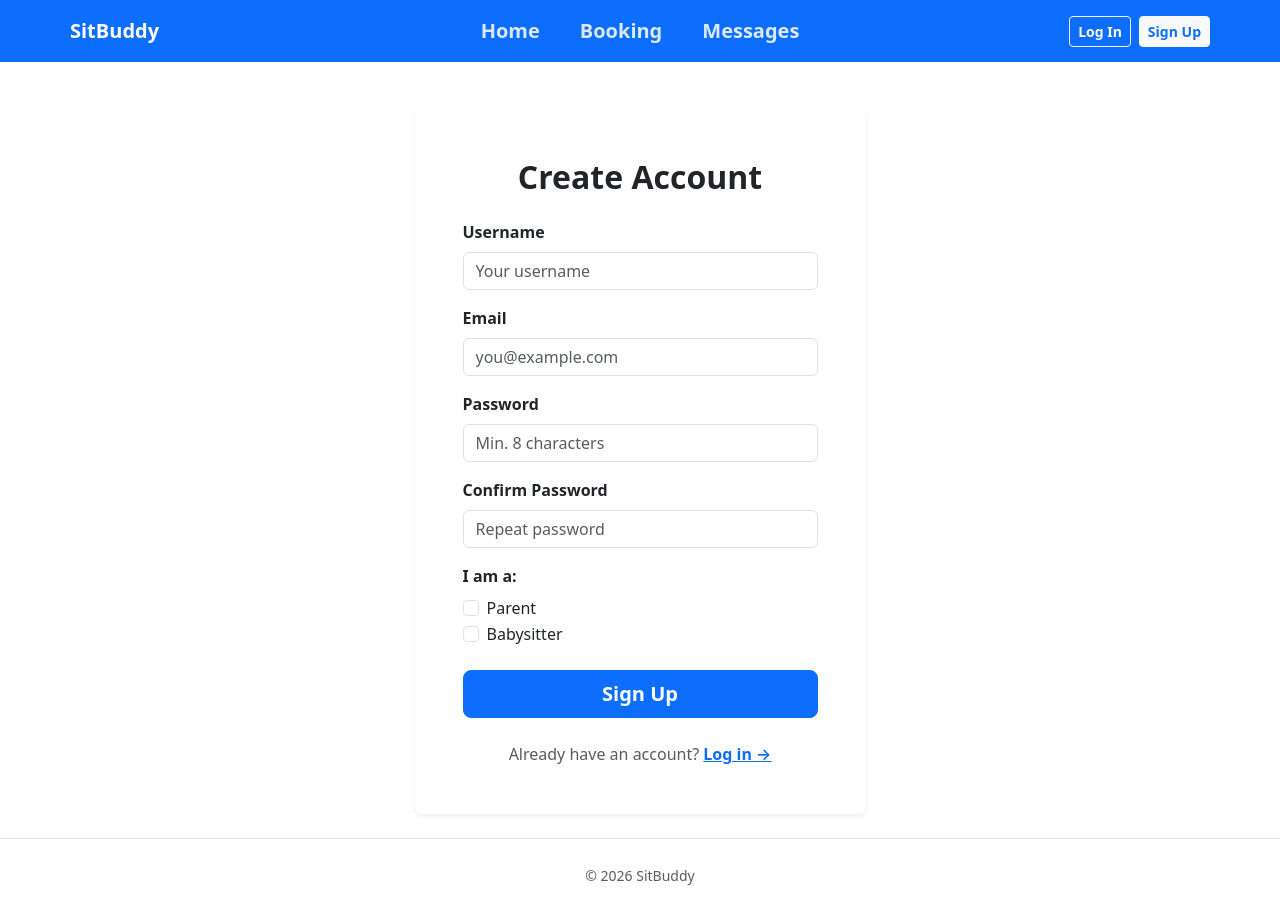
After one commit to christineoen/CITS5505-Group-Project, a Flask app: page /auth/signup in a window 1280 px wide. The commit adds this page. Run offline with Flask 3, Linux system fonts and the light colour scheme.

Commit message:
add login and signup flow

```diff
--- a/app.py
+++ b/app.py
@@ -21,7 +21,9 @@ def create_app():
         return db.session.get(User, int(user_id))
 
     from routes.main import main_bp
+    from routes.auth import auth_bp
     app.register_blueprint(main_bp)
+    app.register_blueprint(auth_bp)
 
     with app.app_context():
         db.create_all()
--- /dev/null
+++ b/forms.py
@@ -0,0 +1,35 @@
+from flask_wtf import FlaskForm
+from wtforms import StringField, PasswordField, BooleanField, SubmitField, EmailField
+from wtforms.validators import DataRequired, Email, EqualTo, Length, ValidationError
+from models.user import User
+
+
+class RegistrationForm(FlaskForm):
+    username = StringField("Username", validators=[DataRequired(), Length(2, 64)])
+    email = EmailField("Email", validators=[DataRequired(), Email()])
+    password = PasswordField("Password", validators=[DataRequired(), Length(min=8)])
+    confirm_password = PasswordField(
+        "Confirm Password", validators=[DataRequired(), EqualTo("password", message="Passwords must match.")]
+    )
+    is_parent = BooleanField("Parent")
+    is_babysitter = BooleanField("Babysitter")
+    submit = SubmitField("Sign Up")
+
+    def validate_email(self, field):
+        if User.query.filter_by(email=field.data).first():
+            raise ValidationError("Email is already registered.")
+
+    def validate_username(self, field):
+        if User.query.filter_by(username=field.data).first():
+            raise ValidationError("Username is already taken.")
+
+    def validate_is_parent(self, field):
+        if not field.data and not self.is_babysitter.data:
+            raise ValidationError("Please select at least one role.")
+
+
+class LoginForm(FlaskForm):
+    email = EmailField("Email", validators=[DataRequired(), Email()])
+    password = PasswordField("Password", validators=[DataRequired()])
+    remember = BooleanField("Remember me")
+    submit = SubmitField("Log In")
--- /dev/null
+++ b/routes/auth.py
@@ -0,0 +1,55 @@
+from flask import Blueprint, render_template, redirect, url_for, flash, request
+from flask_login import login_user, logout_user, login_required, current_user
+from urllib.parse import urlparse
+from models import db
+from models.user import User
+from models.babysitter_profile import BabysitterProfile
+from models.parent_profile import ParentProfile
+from forms import RegistrationForm, LoginForm
+
+auth_bp = Blueprint("auth", __name__, url_prefix="/auth")
+
+
+@auth_bp.route("/signup", methods=["GET", "POST"])
+def signup():
+    if current_user.is_authenticated:
+        return redirect(url_for("main.index"))
+    form = RegistrationForm()
+    if form.validate_on_submit():
+        user = User(username=form.username.data, email=form.email.data)
+        user.set_password(form.password.data)
+        db.session.add(user)
+        db.session.flush()
+        if form.is_parent.data:
+            db.session.add(ParentProfile(user_id=user.id))
+        if form.is_babysitter.data:
+            db.session.add(BabysitterProfile(user_id=user.id))
+        db.session.commit()
+        login_user(user)
+        return redirect(url_for("main.index"))
+    return render_template("auth/signup.html", form=form)
+
+
+@auth_bp.route("/login", methods=["GET", "POST"])
+def login():
+    if current_user.is_authenticated:
+        return redirect(url_for("main.index"))
+    form = LoginForm()
+    if form.validate_on_submit():
+        user = User.query.filter_by(email=form.email.data).first()
+        if user and user.check_password(form.password.data):
+            login_user(user, remember=form.remember.data)
+            next_page = request.args.get("next")
+            # Guard against open redirect
+            if next_page and urlparse(next_page).netloc:
+                next_page = None
+            return redirect(next_page or url_for("main.index"))
+        flash("Invalid email or password.", "danger")
+    return render_template("auth/login.html", form=form)
+
+
+@auth_bp.route("/logout")
+@login_required
+def logout():
+    logout_user()
+    return redirect(url_for("main.index"))
--- a/routes/main.py
+++ b/routes/main.py
@@ -1,4 +1,5 @@
 from flask import Blueprint, render_template
+from flask_login import login_required
 
 main_bp = Blueprint("main", __name__)
 
@@ -11,9 +12,11 @@ def about():
     return render_template("about.html")
 
 @main_bp.route("/booking")
+@login_required
 def booking():
     return render_template("booking.html")
 
 @main_bp.route("/messages")
+@login_required
 def messages():
     return render_template("messages.html")
--- /dev/null
+++ b/templates/auth/signup.html
@@ -0,0 +1,84 @@
+{% extends "base.html" %}
+
+{% block title %}Sign Up – SitBuddy{% endblock %}
+
+{% block content %}
+<div class="row justify-content-center">
+    <div class="col-sm-10 col-md-7 col-lg-5">
+        <div class="card shadow-sm border-0 mt-4">
+            <div class="card-body p-4 p-md-5">
+                <h2 class="card-title text-center mb-4 fw-bold">Create Account</h2>
+
+                {% with messages = get_flashed_messages(with_categories=true) %}
+                    {% for category, message in messages %}
+                        <div class="alert alert-{{ category }} alert-dismissible fade show" role="alert">
+                            {{ message }}
+                            <button type="button" class="btn-close" data-bs-dismiss="alert"></button>
+                        </div>
+                    {% endfor %}
+                {% endwith %}
+
+                <form method="POST" novalidate>
+                    {{ form.hidden_tag() }}
+
+                    <div class="mb-3">
+                        {{ form.username.label(class="form-label fw-semibold") }}
+                        {{ form.username(class="form-control" + (" is-invalid" if form.username.errors else ""), placeholder="Your username") }}
+                        {% for error in form.username.errors %}
+                            <div class="invalid-feedback">{{ error }}</div>
+                        {% endfor %}
+                    </div>
+
+                    <div class="mb-3">
+                        {{ form.email.label(class="form-label fw-semibold") }}
+                        {{ form.email(class="form-control" + (" is-invalid" if form.email.errors else ""), placeholder="you@example.com") }}
+                        {% for error in form.email.errors %}
+                            <div class="invalid-feedback">{{ error }}</div>
+                        {% endfor %}
+                    </div>
+
+                    <div class="mb-3">
+                        {{ form.password.label(class="form-label fw-semibold") }}
+                        {{ form.password(class="form-control" + (" is-invalid" if form.password.errors else ""), placeholder="Min. 8 characters") }}
+                        {% for error in form.password.errors %}
+                            <div class="invalid-feedback">{{ error }}</div>
+                        {% endfor %}
+                    </div>
+
+                    <div class="mb-3">
+                        {{ form.confirm_password.label(class="form-label fw-semibold") }}
+                        {{ form.confirm_password(class="form-control" + (" is-invalid" if form.confirm_password.errors else ""), placeholder="Repeat password") }}
+                        {% for error in form.confirm_password.errors %}
+                            <div class="invalid-feedback">{{ error }}</div>
+                        {% endfor %}
+                    </div>
+
+                    <div class="mb-4">
+                        <p class="fw-semibold mb-2">I am a:</p>
+                        <div class="form-check">
+                            {{ form.is_parent(class="form-check-input") }}
+                            {{ form.is_parent.label(class="form-check-label") }}
+                        </div>
+                        <div class="form-check">
+                            {{ form.is_babysitter(class="form-check-input") }}
+                            {{ form.is_babysitter.label(class="form-check-label") }}
+                        </div>
+                        {% for error in form.is_parent.errors %}
+                            <div class="text-danger small mt-1">{{ error }}</div>
+                        {% endfor %}
+                    </div>
+
+                    <div class="d-grid">
+                        {{ form.submit(class="btn btn-primary btn-lg fw-semibold") }}
+                    </div>
+                </form>
+
+                <p class="text-center mt-4 mb-0 text-muted">
+                    Already have an account?
+                    <a href="{{ url_for('auth.login') }}" class="fw-semibold">Log in →</a>
+                </p>
+            </div>
+        </div>
+    </div>
+</div>
+{% endblock %}
--- a/templates/base.html
+++ b/templates/base.html
@@ -44,26 +44,33 @@
                         <a class="nav-link fw-semibold fs-5" href="{{ url_for('main.messages') }}">Messages</a>
                     </li>
                 </ul>
+                {% if current_user.is_authenticated %}
                 <div class="dropdown position-absolute end-0">
                     <button class="btn p-0 border-0 bg-transparent dropdown-toggle"
                             type="button"
                             data-bs-toggle="dropdown"
                             aria-expanded="false">
-
                         <img src="https://via.placeholder.com/42"
                              alt="Profile"
                              class="rounded-circle border border-white"
                              width="42"
                              height="42">
                     </button>
-
                     <ul class="dropdown-menu dropdown-menu-end">
+                        <li><span class="dropdown-item-text text-muted small">{{ current_user.username }}</span></li>
+                        <li><hr class="dropdown-divider"></li>
                         <li><a class="dropdown-item" href="#">Settings</a></li>
                         <li><a class="dropdown-item" href="#">Profile</a></li>
                         <li><hr class="dropdown-divider"></li>
-                        <li><a class="dropdown-item text-danger" href="#">Logout</a></li>
+                        <li><a class="dropdown-item text-danger" href="{{ url_for('auth.logout') }}">Logout</a></li>
                     </ul>
                 </div>
+                {% else %}
+                <div class="d-flex gap-2 position-absolute end-0">
+                    <a href="{{ url_for('auth.login') }}" class="btn btn-outline-light btn-sm fw-semibold">Log In</a>
+                    <a href="{{ url_for('auth.signup') }}" class="btn btn-light btn-sm fw-semibold text-primary">Sign Up</a>
+                </div>
+                {% endif %}
 
             </div>
         </div>
```
Also changed, not shown: seed.py (added, +76 -0 lines), templates/auth/login.html (added, +58 -0 lines).
